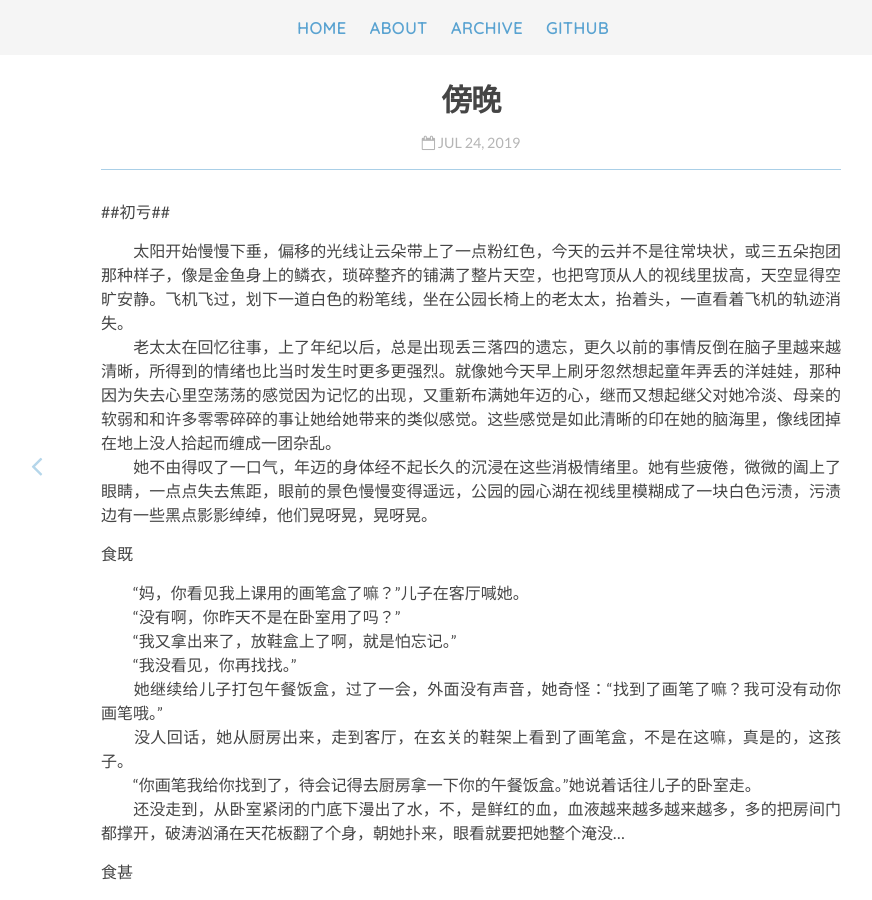
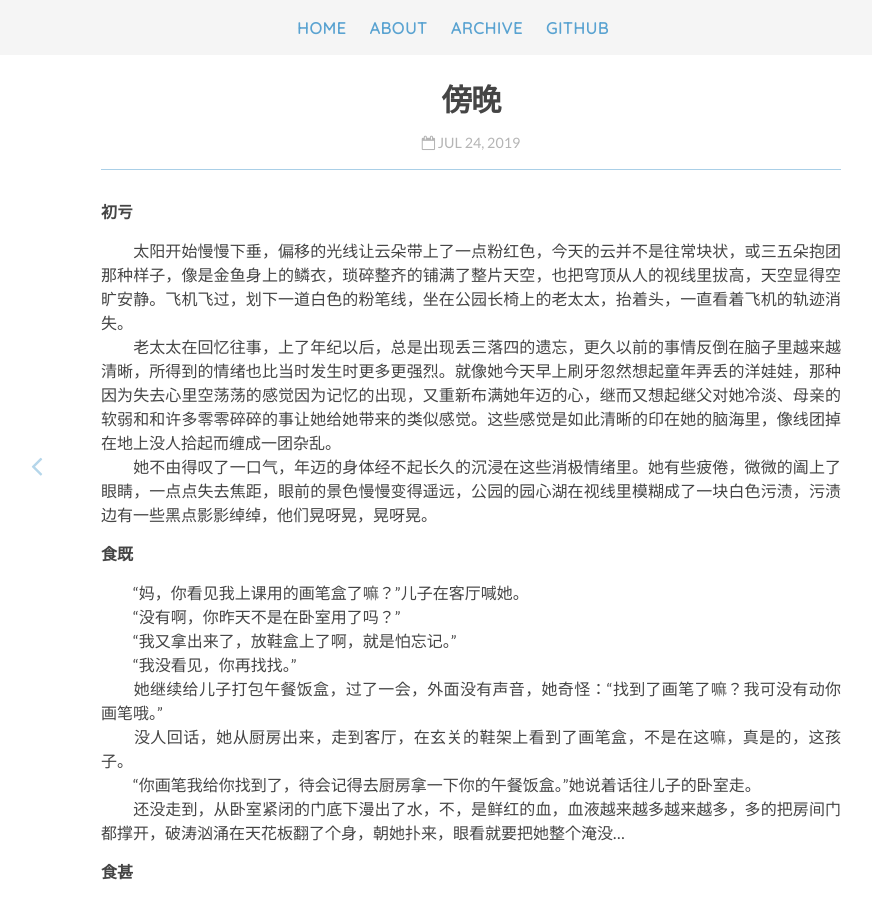
Before and after one commit to Rickylamn/Rickylamn.github.io, a Jekyll site: the page built from _posts/2019-7-24-傍晚.md, in a window 1280 px wide and 900 px high. Shown: the whole window, without its empty margins (169-1041 px from the left). Built offline with Jekyll 4.4.1, drawn with Linux system fonts in a browser that asks for light colours; nearby versions of some CDN libraries; comment, search, counter and statistics services are not loaded.

Commit message:
傍晚
傍晚

```diff
--- a/_posts/2019-7-24-傍晚.md
+++ b/_posts/2019-7-24-傍晚.md
@@ -5,14 +5,14 @@ description: ""
 category:
 tags: 碎碎念
 ---
-##初亏##
+**初亏**
 
 　　太阳开始慢慢下垂，偏移的光线让云朵带上了一点粉红色，今天的云并不是往常块状，或三五朵抱团那种样子，像是金鱼身上的鳞衣，琐碎整齐的铺满了整片天空，也把穹顶从人的视线里拔高，天空显得空旷安静。飞机飞过，划下一道白色的粉笔线，坐在公园长椅上的老太太，抬着头，一直看着飞机的轨迹消失。
 　　老太太在回忆往事，上了年纪以后，总是出现丢三落四的遗忘，更久以前的事情反倒在脑子里越来越清晰，所得到的情绪也比当时发生时更多更强烈。就像她今天早上刷牙忽然想起童年弄丢的洋娃娃，那种因为失去心里空荡荡的感觉因为记忆的出现，又重新布满她年迈的心，继而又想起继父对她冷淡、母亲的软弱和和许多零零碎碎的事让她给她带来的类似感觉。这些感觉是如此清晰的印在她的脑海里，像线团掉在地上没人拾起而缠成一团杂乱。
 　　她不由得叹了一口气，年迈的身体经不起长久的沉浸在这些消极情绪里。她有些疲倦，微微的阖上了眼睛，一点点失去焦距，眼前的景色慢慢变得遥远，公园的园心湖在视线里模糊成了一块白色污渍，污渍边有一些黑点影影绰绰，他们晃呀晃，晃呀晃。
 
 
-食既
+**食既**
 
 　　“妈，你看见我上课用的画笔盒了嘛？”儿子在客厅喊她。
 　　“没有啊，你昨天不是在卧室用了吗？”
@@ -24,7 +24,7 @@ tags: 碎碎念
 　　还没走到，从卧室紧闭的门底下漫出了水，不，是鲜红的血，血液越来越多越来越多，多的把房间门都撑开，破涛汹涌在天花板翻了个身，朝她扑来，眼看就要把她整个淹没...
 
 
-食甚
+**食甚**
 
 　　老太太兀的惊醒，感到背后出了一层细密的汗。身体传来的虚弱感让她对自己感到一点生气，耳边传来一阵笑声，是一个小女孩在用树枝戳水溅起水花的欢笑。那么天真那么甜美的笑声，那么快乐的小女孩，但是，她怎么可以那么快乐，快乐的不像话。
 　　这会的太阳已经下垂到一半，天空正呈现一种最灿烂壮观的样子，云层放佛以太阳为起点燃烧，向四周蔓延，成片成片的通红起来，作为背景的蓝天和云朵们的界限也被模糊晕开，天上再也没有一片纯粹的蓝，也没有一片纯粹的红，远处锋利的地平线把灿烂的云霞和稍显昏暗的人世间分开，但仍然有几道光线从云层里漏了出来，像光柱立体，又像纸片单薄扁平，不由分说的要把天空和大地连在一块。
@@ -45,7 +45,7 @@ tags: 碎碎念
 　　“扑通！”
 
 
-复圆
+**复圆**
 
 　　老太太没了踪影，小女孩在湖里浮沉，她放弃了挣扎，也似乎不想挣扎。她的身体浸泡在水里，像一块吸水海绵开始慢慢膨胀，头发变长在水里四散漂浮，继而又以一种可见的速度变灰，变白，皱纹像一阵涟漪，在她身上荡漾，不到一会的功夫，小女孩完全变成了老太太的模样。
 　　老太太很平静，她没有死在生活的手里，她是被自己杀死的。
```
